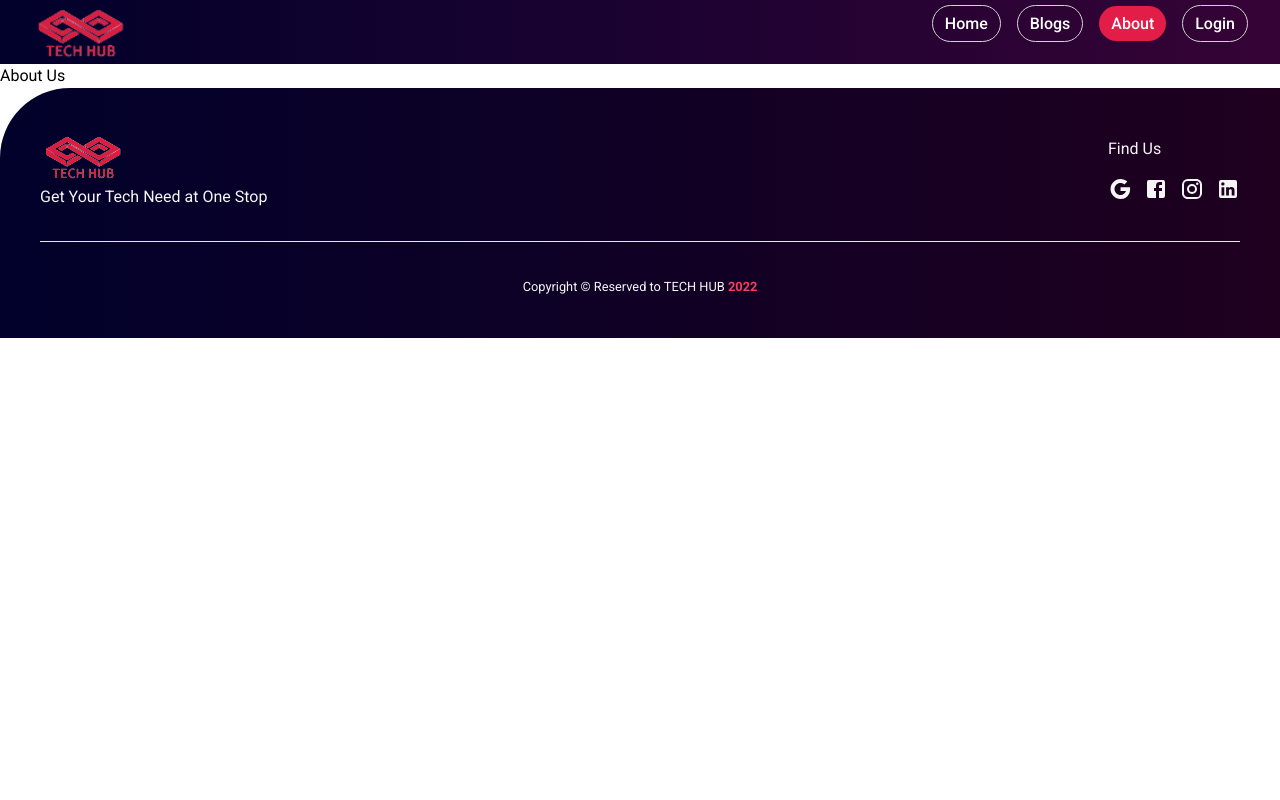
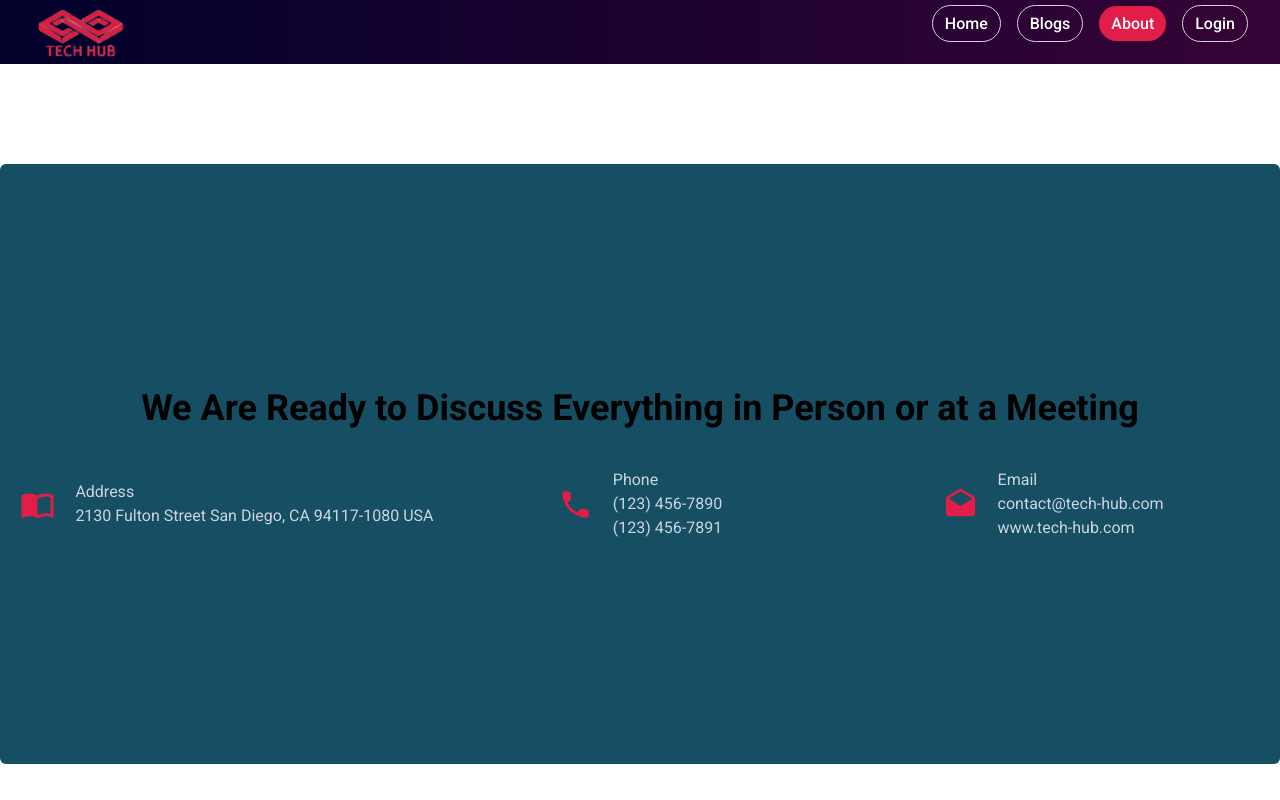
Before and after one commit to engrkashem/tech-hub-client, a React (Create React App) app: page /about in a window 1280 px wide. Shown: the top 800 px of the page. Built offline with nearby package versions, Linux system fonts and the light colour scheme; no server answers.

Commit message:
about page added

```diff
--- a/src/Pages/About/About/About.js
+++ b/src/Pages/About/About/About.js
@@ -1,9 +1,39 @@
 import React from 'react';
+import ImportContactsIcon from '@mui/icons-material/ImportContacts';
+import PhoneIcon from '@mui/icons-material/Phone';
+import DraftsIcon from '@mui/icons-material/Drafts';
 
 const About = () => {
     return (
-        <div>
-            <h2>About Us</h2>
+        <div className=' h-[100vh] flex justify-center items-center'>
+            <div className=' h-3/4 bg-cyan-900 p-5 rounded-md flex flex-col items-center justify-center'>
+                <h1 className=' text-center font-bold text-4xl'>We Are Ready to Discuss Everything in Person or at a Meeting</h1>
+                <div className='grid grid-cols-1 sm:grid-cols-3 mt-10 text-slate-300'>
+                    <div className='flex items-center justify-center gap-5'>
+                        <ImportContactsIcon fontSize='large' className=' text-rose-600 '></ImportContactsIcon>
+                        <div>
+                            <h3>Address</h3>
+                            <p>2130 Fulton Street San Diego, CA 94117-1080 USA</p>
+                        </div>
+                    </div>
+                    <div className='flex items-center justify-center gap-5'>
+                        <PhoneIcon fontSize='large' className=' text-rose-600'></PhoneIcon>
+                        <div>
+                            <h3>Phone</h3>
+                            <p>(123) 456-7890</p>
+                            <p>(123) 456-7891</p>
+                        </div>
+                    </div>
+                    <div className='flex items-center justify-center gap-5'>
+                        <DraftsIcon fontSize='large' className=' text-rose-600'></DraftsIcon>
+                        <div>
+                            <h3>Email</h3>
+                            <p>contact@tech-hub.com</p>
+                            <p>www.tech-hub.com</p>
+                        </div>
+                    </div>
+                </div>
+            </div>
         </div>
     );
 };
--- a/src/Pages/Home/ProductCard/ProductCard.js
+++ b/src/Pages/Home/ProductCard/ProductCard.js
@@ -58,7 +58,7 @@ const ProductCard = ({ product, handleDeliveredBtn, handleUpdateStock }) => {
                 </div>
                 {
                     (pageRoute === '/') ?
-                        <button onClick={() => navigate(`/inventory/${_id}`)} className="buy--btn w-full m-auto">REVIEW STOCK <InventoryIcon /></button> :
+                        <button onClick={() => navigate(`/inventory/${_id}`)} className="buy--btn w-full m-auto bg-rose-600">REVIEW STOCK <InventoryIcon /></button> :
                         <>
                             <button onClick={() => handleDeliveredBtn(_id)} className="buy--btn w-2/5 m-auto bg-rose-600">DELIVERED <LocalShippingIcon /></button>
                             <div className=' flex items-center justify-center gap-5 my-8'>
```
Also changed, not shown: 1 other file (tests, documents, lock files or other folders).
